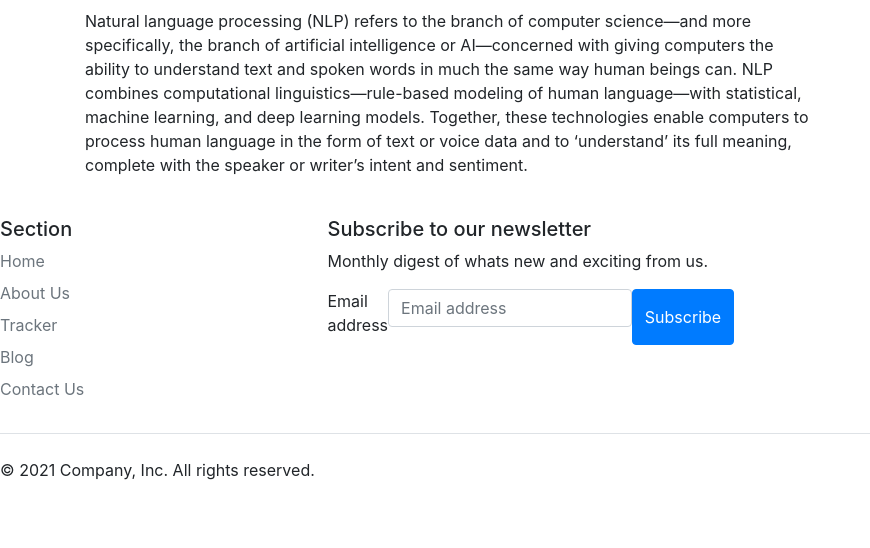
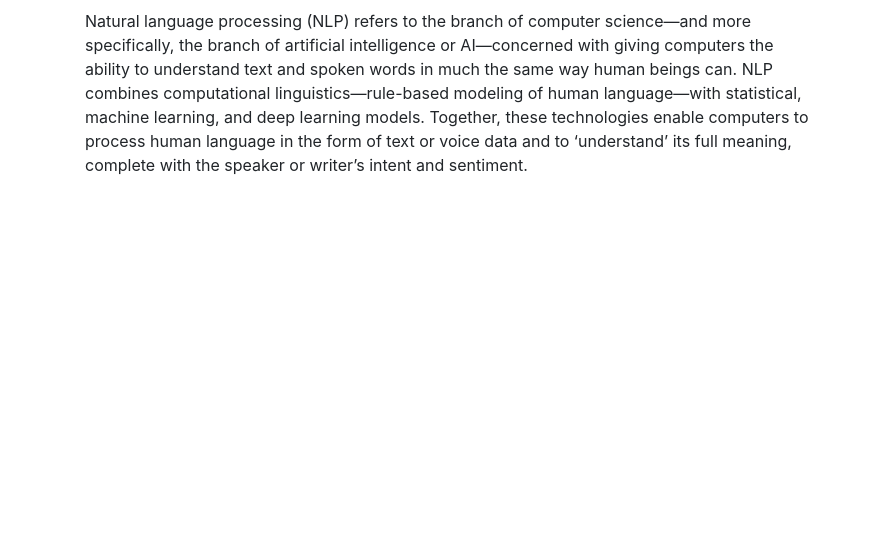
Before and after one commit to kvishalrj/MyShop, a Django app: page /blog/blogpost/1 in a window 1280 px wide. Shown: the part 567-1115 px from the top of the page, without its empty margins (0-870 px from the left). After the commit the page ends 742 px from the top, so only its background shows below. Run offline with Django 4.2, Linux system fonts and the light colour scheme; data comes from the database, SQL or seed files in the repository; some libraries are stand-ins or nearby versions.

Commit message:
remove footer

```diff
--- a/shop/templates/shop/basic.html
+++ b/shop/templates/shop/basic.html
@@ -69,63 +69,6 @@
   </nav>
 
   {% block body %} {% endblock %}
-  <footer class="mt-4">
-    <div class="row mt-4">
-      <div class="col-2">
-        <h5>Section</h5>
-        <ul class="nav flex-column">
-          <li class="nav-item mb-2"><a href="#" class="nav-link p-0 text-muted">Home</a></li>
-          <li class="nav-item mb-2"><a href="/shop/about/" class="nav-link p-0 text-muted">About Us</a></li>
-          <li class="nav-item mb-2"><a href="/shop/tracker/" class="nav-link p-0 text-muted">Tracker</a></li>
-          <li class="nav-item mb-2"><a href="/blog" class="nav-link p-0 text-muted">Blog</a></li>
-          <li class="nav-item mb-2"><a href="/shop/contact/" class="nav-link p-0 text-muted">Contact Us</a></li>
-        </ul>
-      </div>
-
-      {% comment %} <div class="col-2">
-        <h5>Section</h5>
-        <ul class="nav flex-column">
-          <li class="nav-item mb-2"><a href="#" class="nav-link p-0 text-muted">Home</a></li>
-          <li class="nav-item mb-2"><a href="#" class="nav-link p-0 text-muted">Features</a></li>
-          <li class="nav-item mb-2"><a href="#" class="nav-link p-0 text-muted">Pricing</a></li>
-          <li class="nav-item mb-2"><a href="#" class="nav-link p-0 text-muted">FAQs</a></li>
-          <li class="nav-item mb-2"><a href="#" class="nav-link p-0 text-muted">About</a></li>
-        </ul>
-      </div>
-
-      <div class="col-2">
-        <h5>Section</h5>
-        <ul class="nav flex-column">
-          <li class="nav-item mb-2"><a href="#" class="nav-link p-0 text-muted">Home</a></li>
-          <li class="nav-item mb-2"><a href="#" class="nav-link p-0 text-muted">Features</a></li>
-          <li class="nav-item mb-2"><a href="#" class="nav-link p-0 text-muted">Pricing</a></li>
-          <li class="nav-item mb-2"><a href="#" class="nav-link p-0 text-muted">FAQs</a></li>
-          <li class="nav-item mb-2"><a href="#" class="nav-link p-0 text-muted">About</a></li>
-        </ul>
-      </div>  {% endcomment %}
-
-      <div class="col-4 offset-1">
-        <form>
-          <h5>Subscribe to our newsletter</h5>
-          <p>Monthly digest of whats new and exciting from us.</p>
-          <div class="d-flex w-100 gap-2">
-            <label for="newsletter1" class="visually-hidden">Email address</label>
-            <input id="newsletter1" type="text" class="form-control" placeholder="Email address">
-            <button class="btn btn-primary" type="button">Subscribe</button>
-          </div>
-        </form>
-      </div>
-    </div>
-
-    <div class="d-flex justify-content-between py-4 my-4 border-top">
-      <p>© 2021 Company, Inc. All rights reserved.</p>
-      <ul class="list-unstyled d-flex">
-        <li class="ms-3"><a class="link-dark" href="#"><svg class="bi" width="24" height="24"><use xlink:href="#twitter"></use></svg></a></li>
-        <li class="ms-3"><a class="link-dark" href="//www.linkedin.com/in/kvishalrj/"><svg class="bi" width="24" height="24"><use xlink:href="#linkedin"></use></svg></a></li>
-        <li class="ms-3"><a class="link-dark" href="#"><svg class="bi" width="24" height="24"><use xlink:href="#facebook"></use></svg></a></li>
-      </ul>
-    </div>
-  </footer>
 
   <!-- Optional JavaScript -->
   <!-- jQuery first, then Popper.js, then Bootstrap JS -->
```
